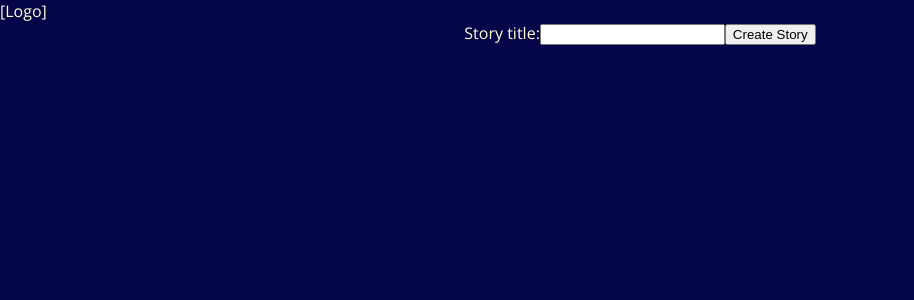
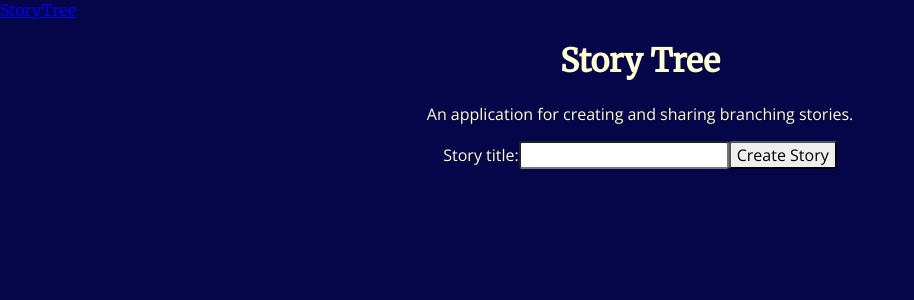
Before and after one commit to mgettytehan/ga-project-storymaker, a React (Create React App) app in the folder client/: page / in a window 1280 px wide. Shown: the top 300 px of the page, without its empty margins (0-914 px from the left). Built offline with nearby package versions, Linux system fonts and the light colour scheme; the HTML template or start-up script is replaced by a standard one.

Commit message:
Home contains form for adding new story, which then redirects to the edit page

```diff
--- a/client/src/App.js
+++ b/client/src/App.js
@@ -1,26 +1,25 @@
 import React from 'react';
-import { BrowserRouter as Router, Switch, Route } from 'react-router-dom';
-// import home from './components/Home.js'
+import { BrowserRouter, Switch, Route, Link } from 'react-router-dom';
+import home from './components/Home.js'
 import StoryDisplay from './components/StoryDisplay.js';
 import StoryCreator from './components/StoryCreator.js';
-import NewStory from './components/NewStory.js';
 // import './App.css';
 
 function App() {
   return (
     <div className="App">
+      <BrowserRouter>
       <header>
-          <div>[Logo]</div>
+          <div class="logo"><Link to="/">StoryTree</Link></div>
       </header>
         <main>
-      <Router>
           <Switch>
             <Route path="/story/:storyId/edit" component={StoryCreator}/>
             <Route path="/story/:storyId" component={StoryDisplay}/>
-          <Route exact path="/" component={NewStory} />
+            <Route exact path="/" component={home} />
           </Switch>
-      </Router>
         </main>
+      </BrowserRouter>
     </div>
   );
 }
--- /dev/null
+++ b/client/src/components/Home.js
@@ -0,0 +1,53 @@
+import React, { Component } from 'react';
+import { withRouter } from 'react-router';
+
+class Home extends Component {
+    state = {
+        title: ""
+    }
+
+    saveStory = (evnt) => {
+        evnt.preventDefault();
+
+        if (!this.state.title)
+            return;
+
+        fetch('/api/stories', {
+            method: 'POST',
+            body: JSON.stringify({ title: this.state.title }),
+            headers: { 'Content-Type': 'application/json' }
+        })
+        .then(
+            res => res.json()
+        )
+        .then(
+            //go to new story edit page when save is successful
+            newStory => {
+                this.props.history.push(`/story/${newStory[0]._id}/edit`)
+            }
+        )
+        .catch(
+            err => console.log(err)
+        );
+    }
+
+    handleTitleChange = (evnt) => {
+        this.setState({title : evnt.target.value});
+    }
+
+    render() {
+        return (
+        <div>
+            <h1>Story Tree</h1>
+            <p>An application for creating and sharing branching stories.</p>
+            <form>
+                <label>Story title:</label>
+                <input type="text" name="title" onChange={this.handleTitleChange} required/>
+                <input type="submit" value="Create Story" onClick={this.saveStory}/>
+            </form>
+        </div>
+        );
+    }
+}
+
+export default withRouter(Home);
--- a/client/src/components/NewStory.js
+++ /dev/null
@@ -1,31 +0,0 @@
-import React, { Component } from 'react';
-
-export default class NewStory extends Component {
-    state = {
-        title: ""
-    }
-
-    saveStory = (evnt) => {
-        evnt.preventDefault();
-        if (!this.state.title)
-            return;
-
-        fetch('/api/stories', {
-            method: 'POST',
-            body: JSON.stringify({ title: this.state.title }),
-            headers: { 'Content-Type': 'application/json' }
-        });
-    }
-
-    handleTitleChange = (evnt) => {
-        this.setState({title : evnt.target.value});
-    }
-
-    render() {
-        return (<form>
-            <label>Story title:</label>
-            <input type="text" name="title" onChange={this.handleTitleChange} required/>
-            <input type="submit" value="Create Story" onClick={this.saveStory}/>
-        </form>);
-    }
-}
--- a/client/src/index.css
+++ b/client/src/index.css
@@ -14,6 +14,31 @@ h1, h2, h3, h4, h5, h6 {
 
 main {
   text-align: center;
+}
+
+button {
+  background-color: #FFFFD2;
+  color: #05054A;
+  font-size: 16px;
+  padding: 5px;
+}
+
+input, textarea, button {
+  font-size: 16px;
+  font-family: 'Open Sans', sans-serif;
+  border-radius: 3px;
+  min-width: 80px;
+}
+
+textarea {
+  width: 100em;
+  height: 20em;
+  max-width: 75vw;
+  max-height: 100vh;
+}
+
+.logo {
+  font-family: 'Merriweather', serif;
 }
 
 .story-display {
@@ -33,3 +58,18 @@ main {
   border: 3px solid rgba(255, 255, 210, 0.3);
   cursor: pointer;
 }
+
+.node-display {
+  display: grid;
+  grid-template-columns: 1fr 1fr 1fr;
+  gap: 10px;
+}
+
+.node-card {
+  border: 3px solid rgba(255, 255, 210, 0.3);
+  padding: 10px;
+}
+
+.node-editor-link {
+  display: block;
+}
```
Also changed, not shown: 1 other file (tests, documents, lock files or other folders). Lines whose indentation alone changed are shown as unchanged.
